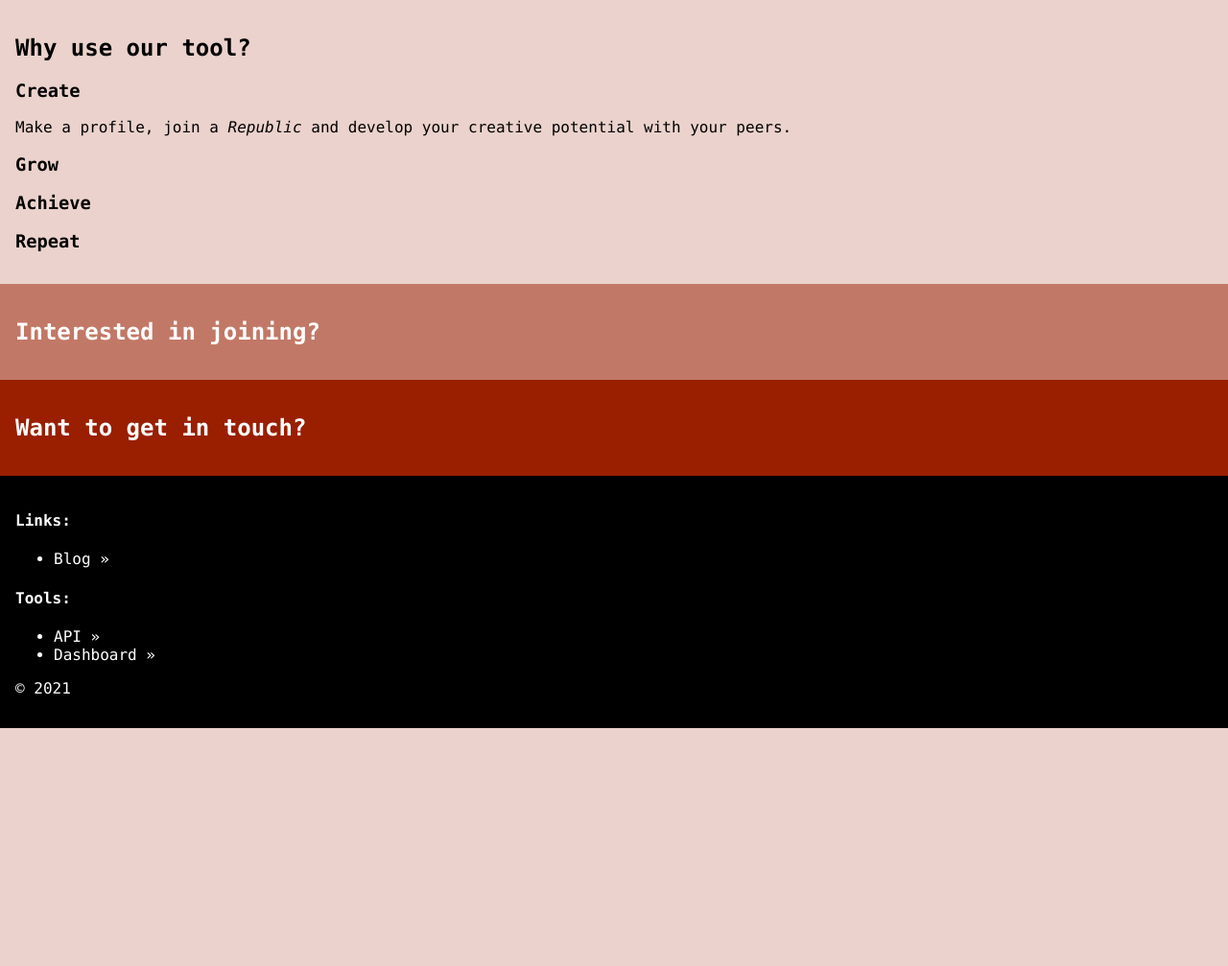
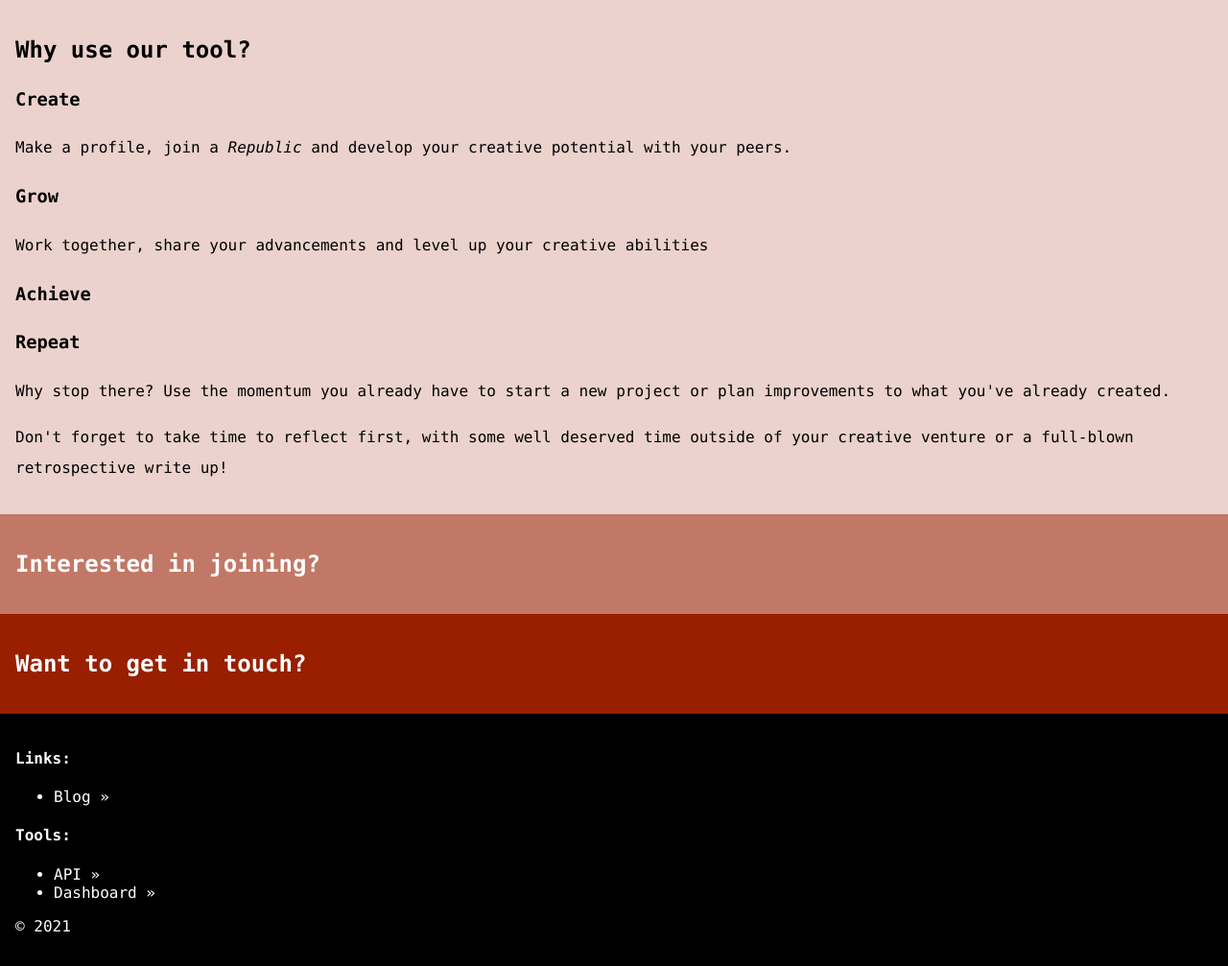
Before and after one commit to herbeeg/aotnr-web, a Flask app: page / in a window 1280 px wide. Shown: the part 196-1203 px from the top of the page at 96% size. Before the commit the page ends 955 px from the top, so only its background shows below. Run offline with Flask 2, Linux system fonts and the light colour scheme.

Commit message:
Homepage Repeat description and line height modifications to improve readability

```diff
--- a/static/base.css
+++ b/static/base.css
@@ -45,6 +45,7 @@ nav ul li a:visited {
 main.container article {
     color: rgb(255, 255, 255);
     padding: 1em;
+    line-height: 2em;
 }
 
 main.container article#about {
--- a/templates/index.html
+++ b/templates/index.html
@@ -8,8 +8,17 @@
             Make a profile, join a <i>Republic</i> and develop your creative potential with your peers.
         </p>
         <h3>Grow</h3>
+        <p>
+            Work together, share your advancements and level up your creative abilities
+        </p>
         <h3>Achieve</h3>
         <h3>Repeat</h3>
+        <p>
+            Why stop there? Use the momentum you already have to start a new project or plan improvements to what you've already created.
+        </p>
+        <p>
+            Don't forget to take time to reflect first, with some well deserved time outside of your creative venture or a full-blown retrospective write up!
+        </p>
     </article>
     <article id="register">
         <h2>Interested in joining?</h2>
```
